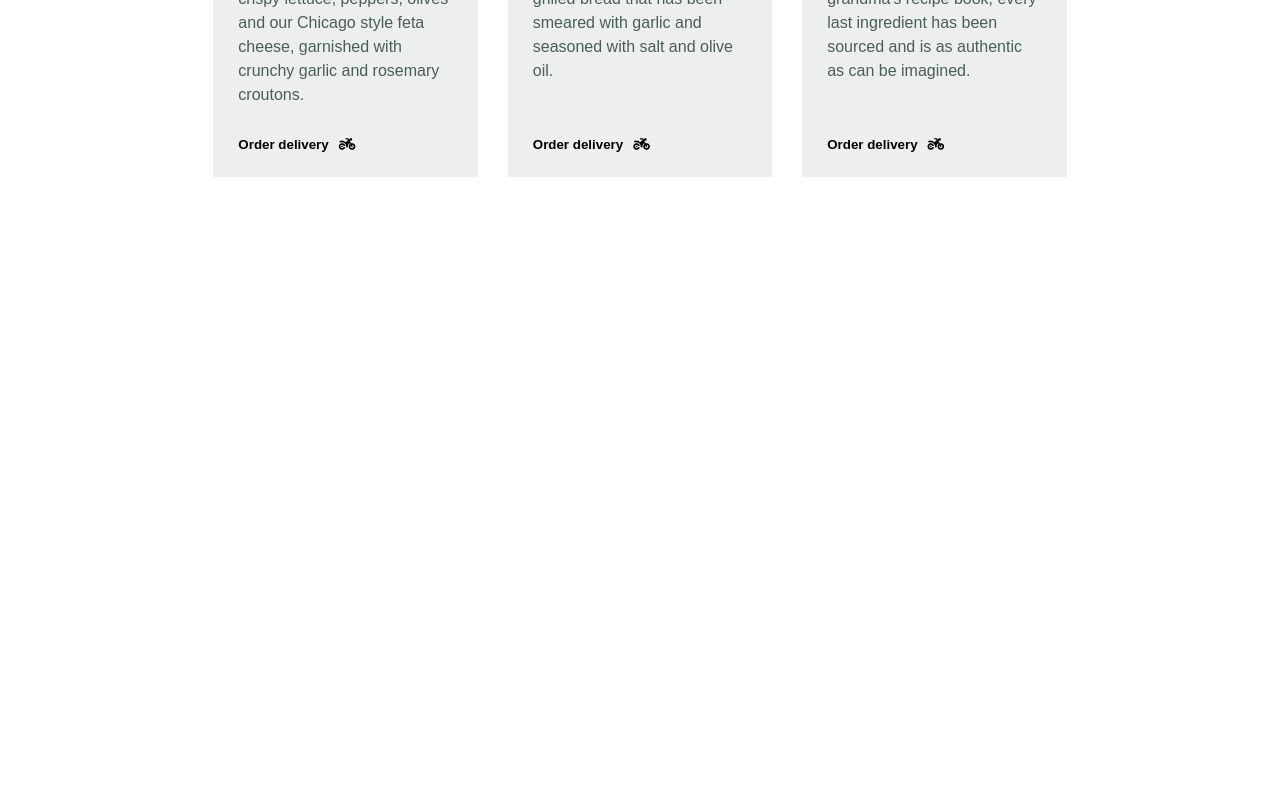
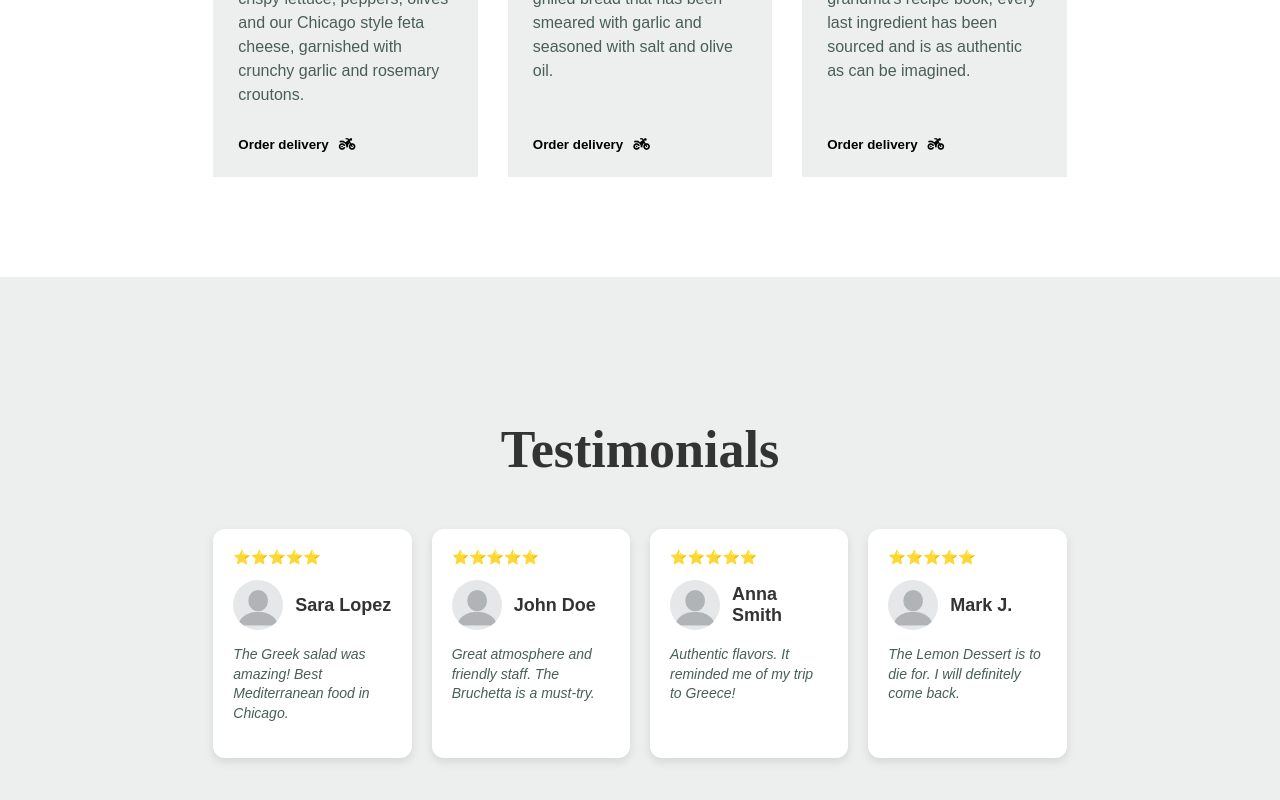
Before and after one commit to gozdecankaya/little-lemon, a React (Create React App) app: page / in a window 1280 px wide. Shown: the part 1125-1925 px from the top of the page. Before the commit the page ends 1402 px from the top, so only its background shows below. Built offline with nearby package versions, Linux system fonts and the light colour scheme.

Commit message:
feat: add testimonials section with customer reviews

```diff
--- a/src/App.css
+++ b/src/App.css
@@ -291,3 +291,80 @@ body {
     text-align: center;
   }
 }
+
+.testimonials-section {
+  background-color: #EDEFEE;
+  padding: 80px 0;
+  color: #333333;
+}
+
+.testimonials-container {
+  flex-direction: column;
+  text-align: center;
+}
+
+.testimonials-title {
+  font-family: 'Markazi Text', serif;
+  font-size: 52px;
+  margin-bottom: 50px;
+}
+
+.testimonials-grid {
+  display: grid;
+  grid-template-columns: repeat(4, 1fr);
+  gap: 20px;
+  width: 100%;
+}
+
+.testimonial-card {
+  background-color: #FFFFFF;
+  padding: 20px;
+  border-radius: 12px;
+  color: #333333;
+  text-align: left;
+  box-shadow: 0 4px 10px rgba(0, 0, 0, 0.1);
+}
+
+.rating {
+  font-size: 14px;
+  margin-bottom: 15px;
+}
+
+.user-info {
+  display: flex;
+  align-items: center;
+  gap: 12px;
+  margin-bottom: 15px;
+}
+
+.user-info img {
+  width: 50px;
+  height: 50px;
+  border-radius: 50%;
+  object-fit: cover;
+}
+
+.user-info h3 {
+  font-size: 18px;
+  margin: 0;
+  font-family: 'Karla', sans-serif;
+}
+
+.review-text {
+  font-size: 14px;
+  font-style: italic;
+  line-height: 1.4;
+  color: #495E57;
+}
+
+@media (max-width: 992px) {
+  .testimonials-grid {
+    grid-template-columns: repeat(2, 1fr);
+  }
+}
+
+@media (max-width: 600px) {
+  .testimonials-grid {
+    grid-template-columns: 1fr;
+  }
+}
--- a/src/App.js
+++ b/src/App.js
@@ -2,6 +2,7 @@ import './App.css';
 import Header from './components/Header';
 import Hero from './components/Hero';
 import Specials from './components/Specials';
+import Testimonials from './components/Testimonials';
 
 function App() {
   return (
@@ -9,6 +10,7 @@ function App() {
       <Header />
       <Hero />
       <Specials />
+      <Testimonials />
     </div>
   );
 }
--- /dev/null
+++ b/src/components/Testimonials.js
@@ -0,0 +1,56 @@
+import profile from "../assets/profile.webp";
+
+const testimonialsData = [
+  {
+    id: 1,
+    rating: '⭐⭐⭐⭐⭐',
+    name: 'Sara Lopez',
+    image: profile,
+    review: 'The Greek salad was amazing! Best Mediterranean food in Chicago.',
+  },
+  {
+    id: 2,
+    rating: '⭐⭐⭐⭐⭐',
+    name: 'John Doe',
+    image: profile,
+    review: 'Great atmosphere and friendly staff. The Bruchetta is a must-try.',
+  },
+  {
+    id: 3,
+    rating: '⭐⭐⭐⭐⭐',
+    name: 'Anna Smith',
+    image: profile,
+    review: 'Authentic flavors. It reminded me of my trip to Greece!',
+  },
+  {
+    id: 4,
+    rating: '⭐⭐⭐⭐⭐',
+    name: 'Mark J.',
+    image: profile,
+    review: 'The Lemon Dessert is to die for. I will definitely come back.',
+  },
+];
+
+const Testimonials = () => {
+  return (
+    <section className="testimonials-section layout">
+      <div className="container testimonials-container">
+        <h2 className="testimonials-title">Testimonials</h2>
+        <div className="testimonials-grid">
+          {testimonialsData.map((item) => (
+            <div key={item.id} className="testimonial-card">
+              <div className="rating">{item.rating}</div>
+              <div className="user-info">
+                <img src={item.image} alt={item.image} />
+                <h3>{item.name}</h3>
+              </div>
+              <p className="review-text">{item.review}</p>
+            </div>
+          ))}
+        </div>
+      </div>
+    </section>
+  );
+};
+
+export default Testimonials;
```
Also changed, not shown: src/assets/profile.webp (added).
